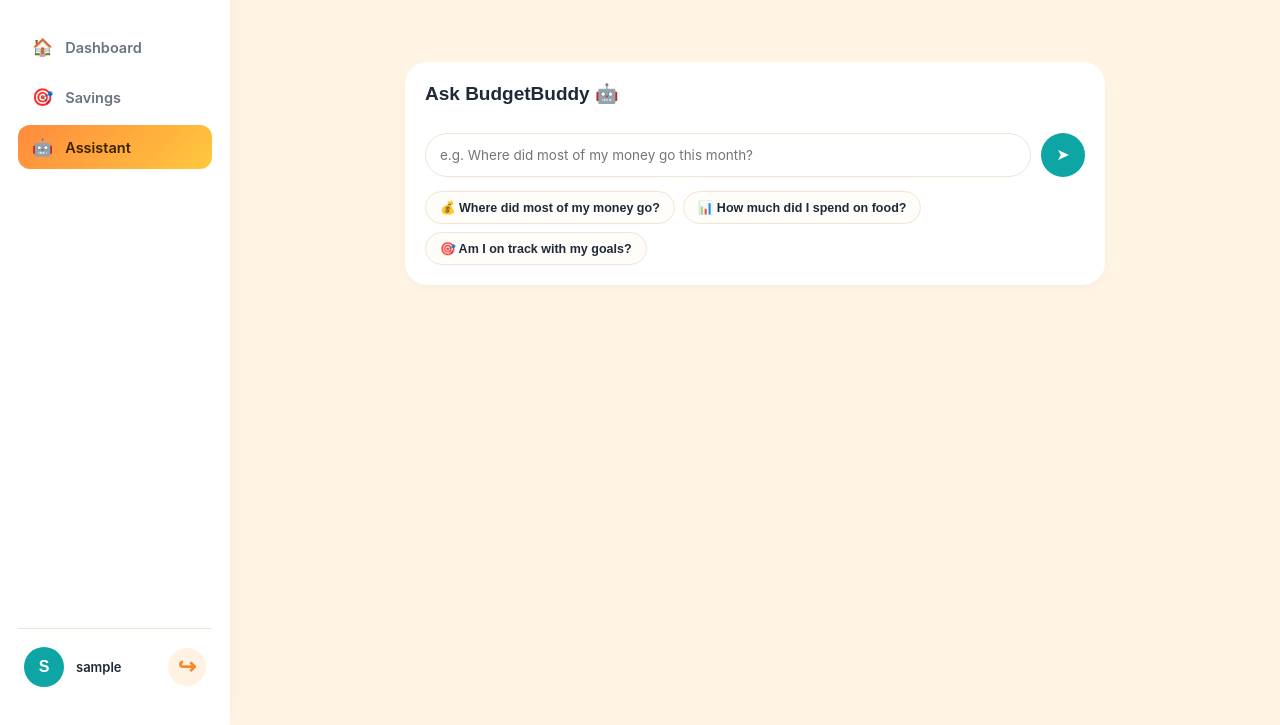
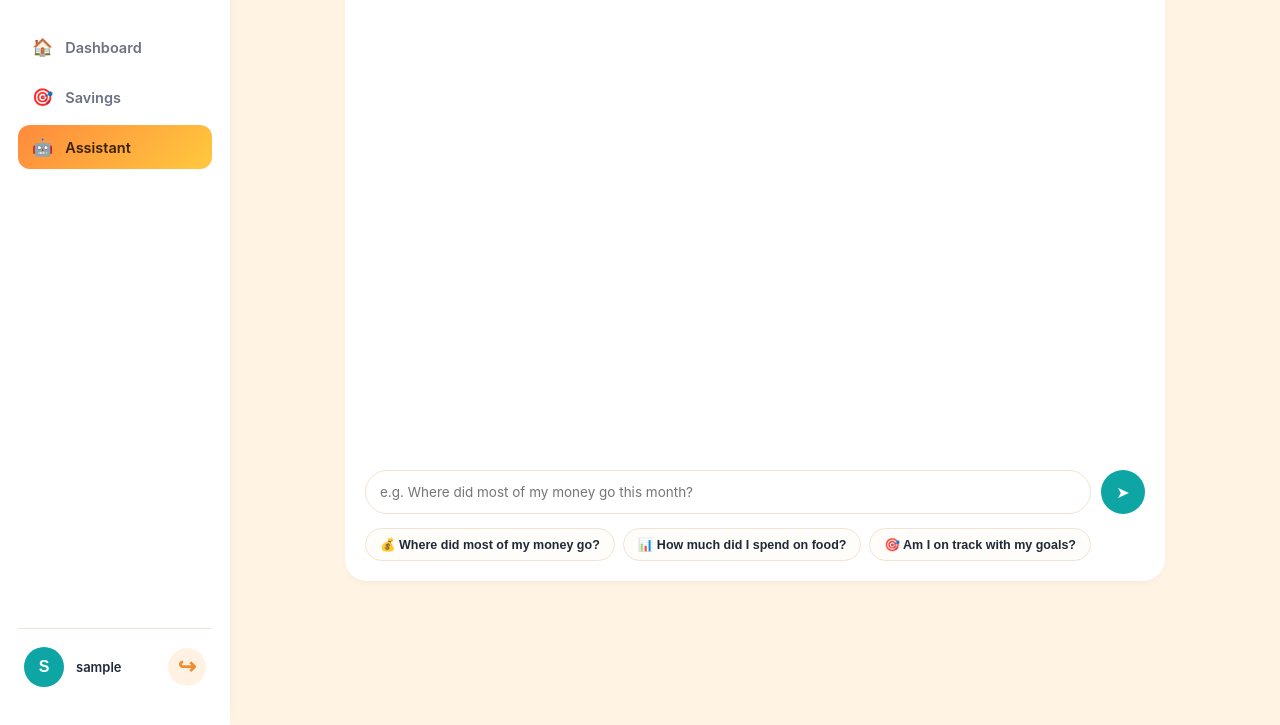
Before and after one commit to Kainat-Aimen/BudgetBuddy-AI, a plain HTML site: page frontend/assistant.html in a window 1280 px wide. Shown: the part 75-800 px from the top of the page. Drawn offline with Linux system fonts and the light colour scheme; no server answers; sample sign-in values are in the browser's storage.

Commit message:
Adjust assistant chat panel size

```diff
--- a/frontend/style.css
+++ b/frontend/style.css
@@ -163,12 +163,15 @@ h3,
   display: flex;
   align-items: center;
   justify-content: center;
-  min-height: 70vh;
+  min-height: 88vh;
 }
 
 .assistant-center .chat-panel {
   width: 100%;
-  max-width: 700px;
+  max-width: 820px;
+  height: 80vh;
+  display: flex;
+  flex-direction: column;
 }
 
 .chat-suggestions {
@@ -672,7 +675,7 @@ h3,
   display: flex;
   flex-direction: column;
   gap: 10px;
-  max-height: 220px;
+  flex: 1;
   overflow-y: auto;
   margin-bottom: 14px;
   padding-right: 4px;
```
